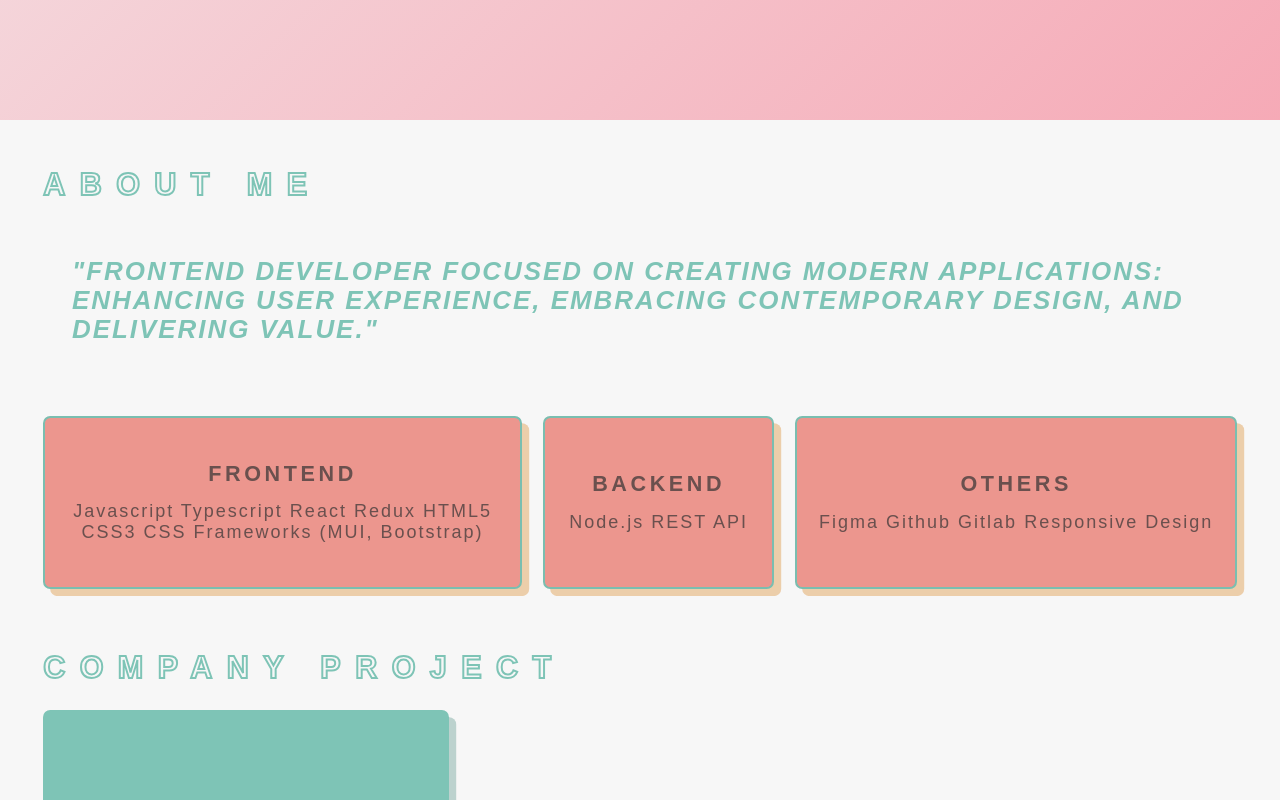
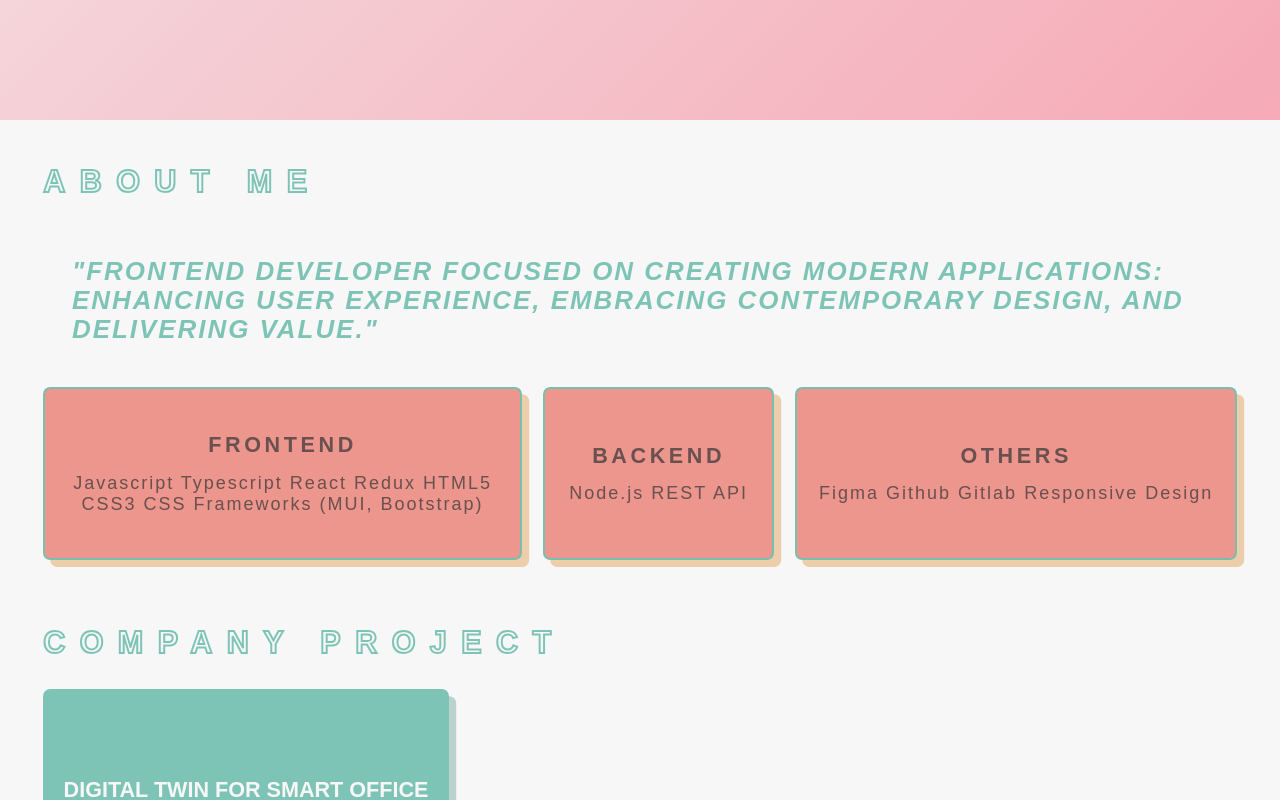
Before and after one commit to makiyo-ronkko/makiyo-app, a React (Create React App) app: page / in a window 1280 px wide. Shown: the part 680-1480 px from the top of the page. Built offline with nearby package versions, Linux system fonts and the light colour scheme.

Commit message:
develop: styles: clean up code

```diff
--- a/src/components/Main/MainStyle.module.css
+++ b/src/components/Main/MainStyle.module.css
@@ -48,7 +48,7 @@
 	width: 100%;
 	height: 100%;
 	background-color: var(--color-default);
-	padding: 0 3rem;
+	padding: 0 var(--padding-xxl);
 }
 
 .section3 {
@@ -68,7 +68,7 @@
 }
 
 .padding {
-	padding: 3rem;
+	padding: var(--padding-xxl);
 }
 
 .nameContainer {
@@ -157,18 +157,13 @@
 }
 
 .skillWrapper {
-	min-height: calc(var(--content-xl) * 2);
 	height: 100%;
 	width: 100%;
 	display: flex;
 	flex-direction: column;
 	align-items: center;
-	padding-top: var(--padding-xl);
+	padding: var(--padding-xl) 0;
 	gap: 3rem;
-}
-
-.titleWrapper {
-	height: 100%;
 }
 
 .summary {
@@ -176,8 +171,7 @@
 	font-weight: bold;
 	letter-spacing: 2px;
 	color: var(--color-forest);
-	padding: var(--padding-lg);
-	border-radius: 0.5rem;
+	padding: var(--padding-lg) var(--padding-lg) 0 var(--padding-lg);
 }
 
 .cardContainer {
@@ -186,6 +180,7 @@
 	grid-template-columns: repeat(auto-fit, minmax(var(--content-lg), auto));
 	grid-template-rows: auto;
 	gap: 1.5rem;
+	padding-bottom: var(--padding-md);
 }
 
 .card {
@@ -256,17 +251,10 @@
 	}
 }
 
-.wrapper {
-	display: flex;
-	flex-direction: column;
-	align-items: center;
-	gap: 5rem;
-}
-
 .description {
 	width: 100%;
 	min-height: var(--element-xl);
-	padding: 0 3rem;
+	padding: 0 var(--padding-xxl);
 	display: flex;
 	align-items: center;
 	justify-content: center;
@@ -283,7 +271,7 @@
 	display: flex;
 	letter-spacing: 1rem;
 	justify-content: flex-start;
-	padding: 0 0 var(--padding-sm) 0;
+	padding: 0 0 var(--padding-md) 0;
 	font-size: var(--font-size-h4);
 	font-weight: bold;
 	color: var(--color-default);
@@ -322,6 +310,10 @@
 	height: 100%;
 	width: 100%;
 	padding-bottom: var(--padding-xl);
+}
+
+.paddingBottom {
+	padding-bottom: calc(var(--padding-xl) + var(--padding-xs));
 }
 
 .projectContainer {
@@ -455,12 +447,11 @@ button {
 		flex-direction: column;
 		align-items: center;
 		width: 100%;
-		padding-bottom: var(--padding-lg);
+		padding-bottom: var(--padding-xxl);
 	}
 
 	.description {
 		font-size: var(--font-size-h5);
-		padding-bottom: 0;
 	}
 
 	.link {
@@ -468,7 +459,12 @@ button {
 	}
 
 	.copyright {
-		font-size: var(--font-caption-text);
-		letter-spacing: 0.25rem;
+		font-size: var(--font-size-body);
 	}
 }
+
+@media screen and (max-width: 732px) {
+	.copyright {
+		font-size: var(--font-caption-text);
+	}
+}
```
